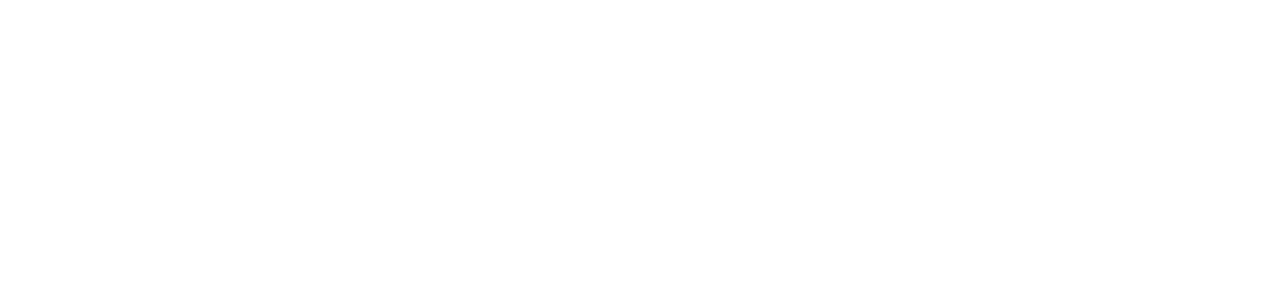
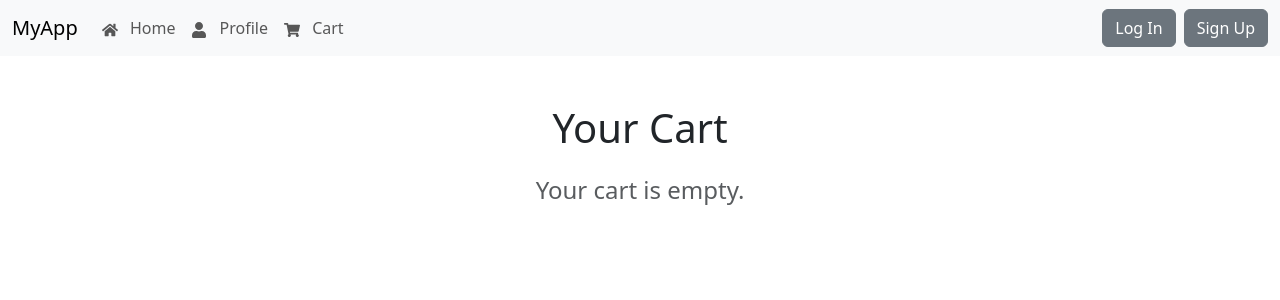
Before and after one commit to ojhaarch2054/EcommerceApp, a React (Vite) app in the folder frontend/: page /carts in a window 1280 px wide. Before the commit this address had no page. Shown: the top 300 px of the page. Built offline with nearby package versions, Linux system fonts and the light colour scheme.

Commit message:
made frontend functionality to add  cart item need to do this in backend

```diff
--- a/frontend/src/App.jsx
+++ b/frontend/src/App.jsx
@@ -4,6 +4,7 @@
 import HomePage from './components/HomePage';
 import { BrowserRouter as Router, Routes, Route, Link } from "react-router-dom";
 import { AuthProvider } from "./context/AuthContext";
+import Cart from './components/Cart';
 
 const App = () => {
 
@@ -15,6 +16,7 @@
       <Route path="/" element={<HomePage />} />
         <Route path="/sign_up" element={<SignUp />} />
         <Route path="/login" element={<LogIn />} />
+        <Route path="/carts" element={<Cart />} />
       </Routes>
     </Router>
     </AuthProvider>
--- /dev/null
+++ b/frontend/src/components/Cart.jsx
@@ -0,0 +1,56 @@
+import React, { useContext } from "react";
+import { CartContext } from "../context/CartContext";
+import NavBar from "./NavBar";
+
+const Cart = () => {
+  const { cartItem } = useContext(CartContext);
+
+  const paymentBtn = () => {
+    console.log("Payment Clicked");
+    alert("You need to login for checkout");
+  };
+
+  return (
+    <>
+     <NavBar/>
+    <div className="container my-5">
+      <h1 className="text-center mb-4">Your Cart</h1>
+      <div className="row">
+        {cartItem.length > 0 ? (
+          cartItem.map((item, index) => (
+            <div className="col-md-4 mb-4" key={index}>
+              <div className="card h-100">
+                <img
+                  src={item.images || "img"}
+                  className="card-img-top"
+                  alt={item.name}
+                />
+                <div className="card-body">
+                  <h5 className="card-title">{item.name}</h5>
+                  <p className="card-text">{item.description}</p>
+                  <p className="card-text">
+                    <strong>Price:</strong> ${item.price}
+                  </p>
+                </div>
+              </div>
+            </div>
+          ))
+        ) : (
+          <div className="col-12">
+            <h4 className="text-center text-muted">Your cart is empty.</h4>
+          </div>
+        )}
+      </div>
+      {cartItem.length > 0 && (
+        <div className="text-center mt-4">
+          <button className="btn btn-secondary" onClick={paymentBtn}>
+            Proceed To Payment
+          </button>
+        </div>
+      )}
+    </div>
+    </>
+  );
+};
+
+export default Cart;
--- a/frontend/src/components/HomePage.jsx
+++ b/frontend/src/components/HomePage.jsx
@@ -1,10 +1,13 @@
-import { useState, useEffect } from "react";
+import { useState, useEffect, useContext } from "react";
 import axios from "axios";
-import NavBar from "./NavBar"
+import NavBar from "./NavBar";
+import { CartContext } from "../context/CartContext";
 
 const HomePage = () => {
   //state to hold the data from response
   const [productList, setProductList] = useState([]);
+  //access addtocart function
+  const { addToCart } = useContext(CartContext);
 
   //fetch product list from backend
   useEffect(() => {
@@ -22,8 +25,8 @@
 
   return (
     <div>
+       <NavBar />
       <div className="container mt-4">
-        <NavBar/>
         <div className="row">
           {productList.map((product) => (
             <div className="col-md-4 mb-4" key={product.id}>
@@ -39,7 +42,12 @@
                   <p className="card-text">
                     <strong>Price:</strong> ${product.price}
                   </p>
-                  <button className="btn btn-secondary">Add to Cart</button>
+                  <button
+                    className="btn btn-secondary"
+                    onClick={() => addToCart(product)}
+                  >
+                    Add to Cart
+                  </button>
                 </div>
               </div>
             </div>
--- a/frontend/src/components/NavBar.jsx
+++ b/frontend/src/components/NavBar.jsx
@@ -4,6 +4,7 @@
 import { useAuth } from "../context/AuthContext";
 import { useNavigate } from "react-router-dom";
 import Logout from './LogOut';
+import { Link } from 'react-router-dom';
 
 const NavBar = () => {
     const { isAuthenticate, logout } = useAuth();
@@ -15,35 +16,35 @@
     return (
         <nav className="navbar navbar-expand-lg navbar-light bg-light">
             <div className="container-fluid">
-                <a className="navbar-brand" href="#">MyApp</a>
+                <Link className="navbar-brand" to="/">MyApp</Link>
                 <button className="navbar-toggler" type="button" data-bs-toggle="collapse" data-bs-target="#navbarNav" aria-controls="navbarNav" aria-expanded="false" aria-label="Toggle navigation">
                     <span className="navbar-toggler-icon"></span>
                 </button>
                 <div className="collapse navbar-collapse" id="navbarNav">
                     <ul className="navbar-nav">
                         <li className="nav-item">
-                            <a className="nav-link" href="#">
+                            <Link className="nav-link" to="/">
                                 <FaHome className="me-2" /> Home
-                            </a>
+                            </Link>
                         </li>
                         <li className="nav-item">
-                            <a className="nav-link" href="#">
+                            <Link className="nav-link" to="/">
                                 <FaUser className="me-2" /> Profile
-                            </a>
+                            </Link>
                         </li>
                         <li className="nav-item">
-                            <a className="nav-link" href="#">
+                            <Link className="nav-link" to="/carts">
                                 <FaShoppingCart className="me-2" /> Cart
-                            </a>
+                            </Link>
                         </li>
                     </ul>
                     <ul className="navbar-nav ms-auto">
                         {isAuthenticate ? (
                             <>
-                            <h1>You are logged in</h1>
-                            <li className="nav-item">
-                            <Logout/>
-                            </li>
+                                <h1>You are logged in</h1>
+                                <li className="nav-item">
+                                    <Logout />
+                                </li>
                             </>
                         ) : (
                             <>
--- /dev/null
+++ b/frontend/src/context/CartContext.jsx
@@ -0,0 +1,20 @@
+import React, { createContext, useState } from "react";
+
+//create the context
+export const CartContext = createContext();
+
+//create the provider component
+export const CartProvider = ({ children }) => {
+  const [cartItem, setCartItem] = useState([]);
+
+  //function to add an item to the cart
+  const addToCart = (product) => {
+    setCartItem((prevCart) => [...prevCart, product]);
+  };
+
+  return (
+    <CartContext.Provider value={{ cartItem, addToCart }}>
+      {children}
+    </CartContext.Provider>
+  );
+};
--- a/frontend/src/main.jsx
+++ b/frontend/src/main.jsx
@@ -2,12 +2,15 @@
 import { createRoot } from "react-dom/client";
 import App from './App.jsx';
 import { AuthProvider } from "./context/authContext";
+import { CartProvider } from "./context/CartContext";
 
 const rootElement = document.getElementById("root");
 const root = createRoot(rootElement);
 
 root.render(
   <AuthProvider>
+     <CartProvider>
     <App />
+    </CartProvider>
   </AuthProvider>
 );
```
